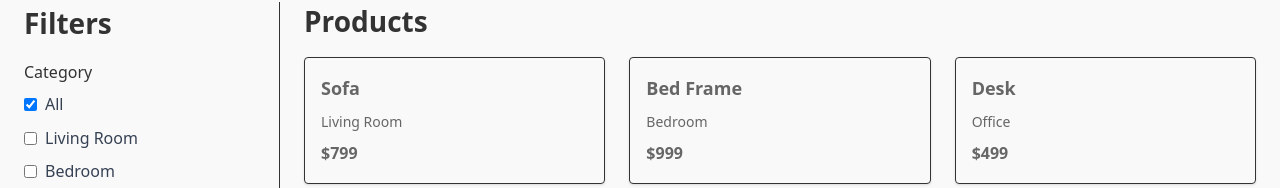
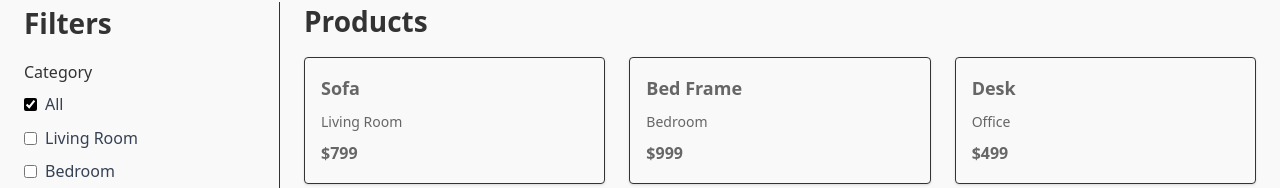
Before and after one commit to meihui03/teak_on, a React (Vite) app in the folder teak-on/: page /furniture in a window 1280 px wide. Shown: the part 94-282 px from the top of the page. Built offline with nearby package versions, Linux system fonts and the light colour scheme.

Commit message:
change button color

```diff
--- a/teak-on/src/pages/Furniture.jsx
+++ b/teak-on/src/pages/Furniture.jsx
@@ -39,7 +39,6 @@ function Furniture() {
         ? selectedCategories.filter((c) => c !== category)
         : [...selectedCategories.filter((c) => c !== "All"), category];
 
-      // If none selected, fallback to "All"
       if (updated.length === 0) {
         updated = ["All"];
       }
@@ -82,6 +81,8 @@ function Furniture() {
                   id={cat}
                   checked={selectedCategories.includes(cat)}
                   onChange={() => toggleCategory(cat)}
+
+                  className="accent-black"
                 />
                 <label htmlFor={cat} className="cursor-pointer text-gray-700">
                   {cat}
```
